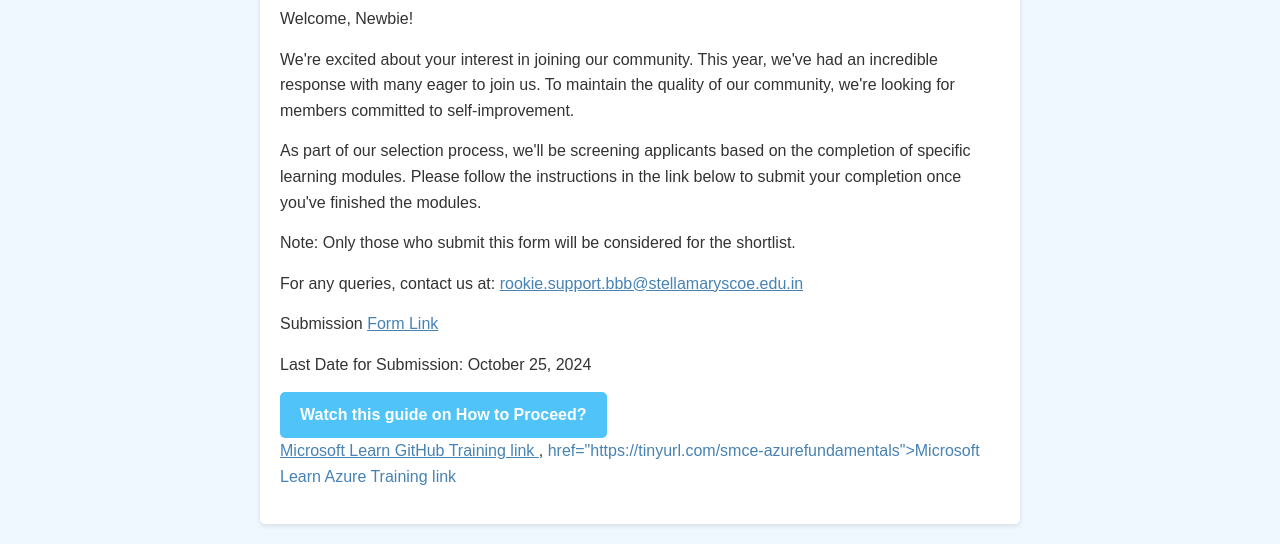
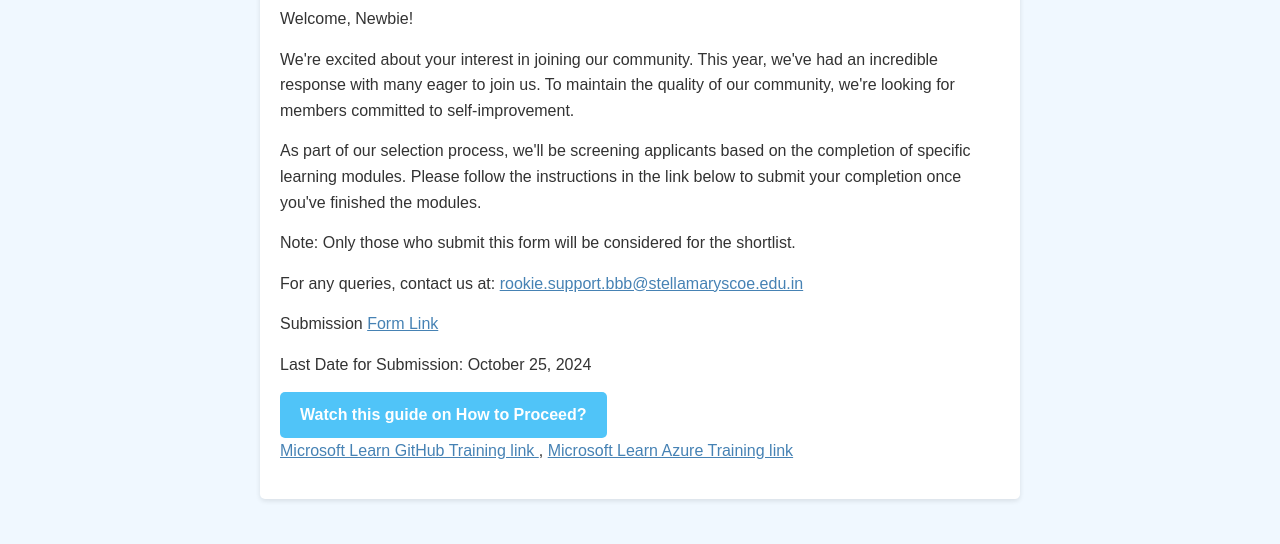
Before and after one commit to roshan-lal-dia/be-a-basher, a plain HTML site: page index.html in a window 1280 px wide. Shown: the part 424-968 px from the top of the page. After the commit the page ends 943 px from the top, so only its background shows below. Drawn offline with Linux system fonts and the light colour scheme.

Commit message:
Update index.html

```diff
--- a/index.html
+++ b/index.html
@@ -125,7 +125,7 @@
 			<p>Submission <a href="https://docs.google.com/forms/d/e/1FAIpQLSf0ezwBz_HrGrV4y8OQ7U-5d4EcP32rxuTbuPOMC-e2wC2xWQ/viewform">Form Link</a></p>
 			<p>Last Date for Submission: October 25, 2024</p>
 			<a href="https://app.tango.us/app/workflow/Microsoft-Learn-Screening---Transcript-Submission-Guide----BeABasher---7bf6a1d6b8004516a3858deb60d2146c" class="button">Watch this guide on How to Proceed?</a>
-<p><a href="https://tinyurl.com/smce-github">Microsoft Learn GitHub Training link </a>, <a> href="https://tinyurl.com/smce-azurefundamentals">Microsoft Learn Azure Training link </a> </p>
+<p><a href="https://tinyurl.com/smce-github">Microsoft Learn GitHub Training link </a>, <a href="https://tinyurl.com/smce-azurefundamentals">Microsoft Learn Azure Training link </a> </p>
 		</div>
 	</div>
 </body>
```
